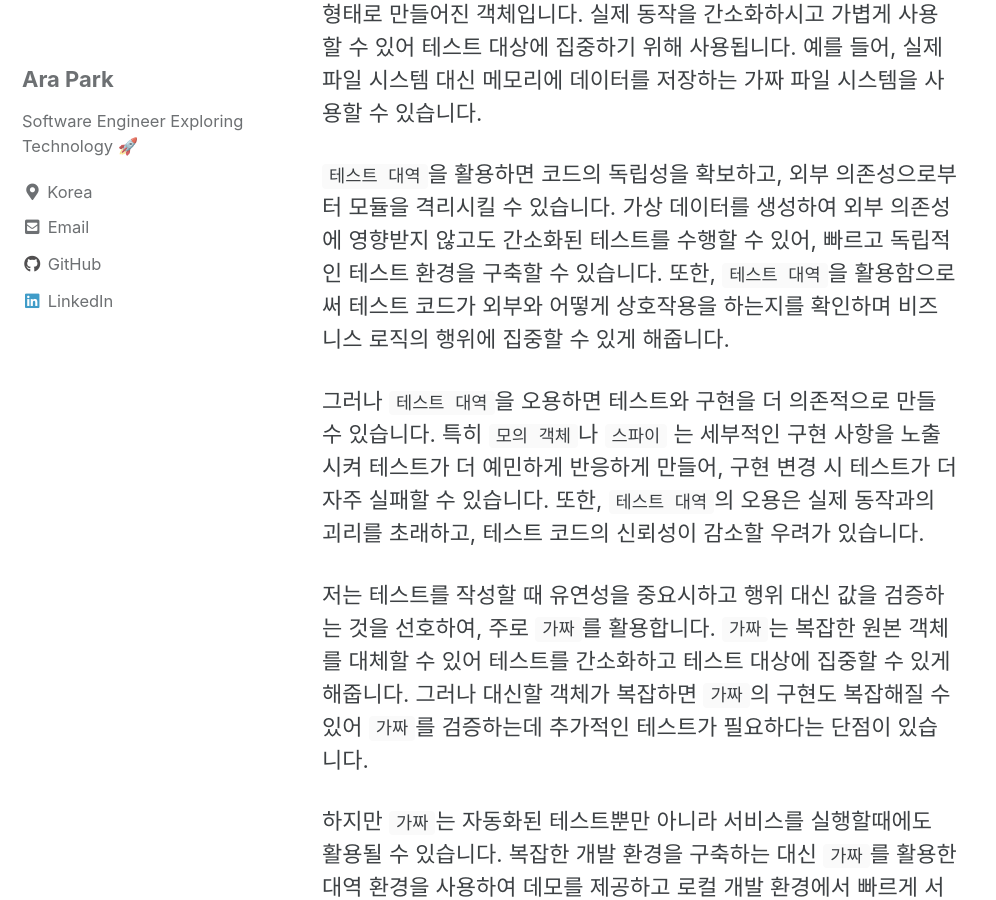
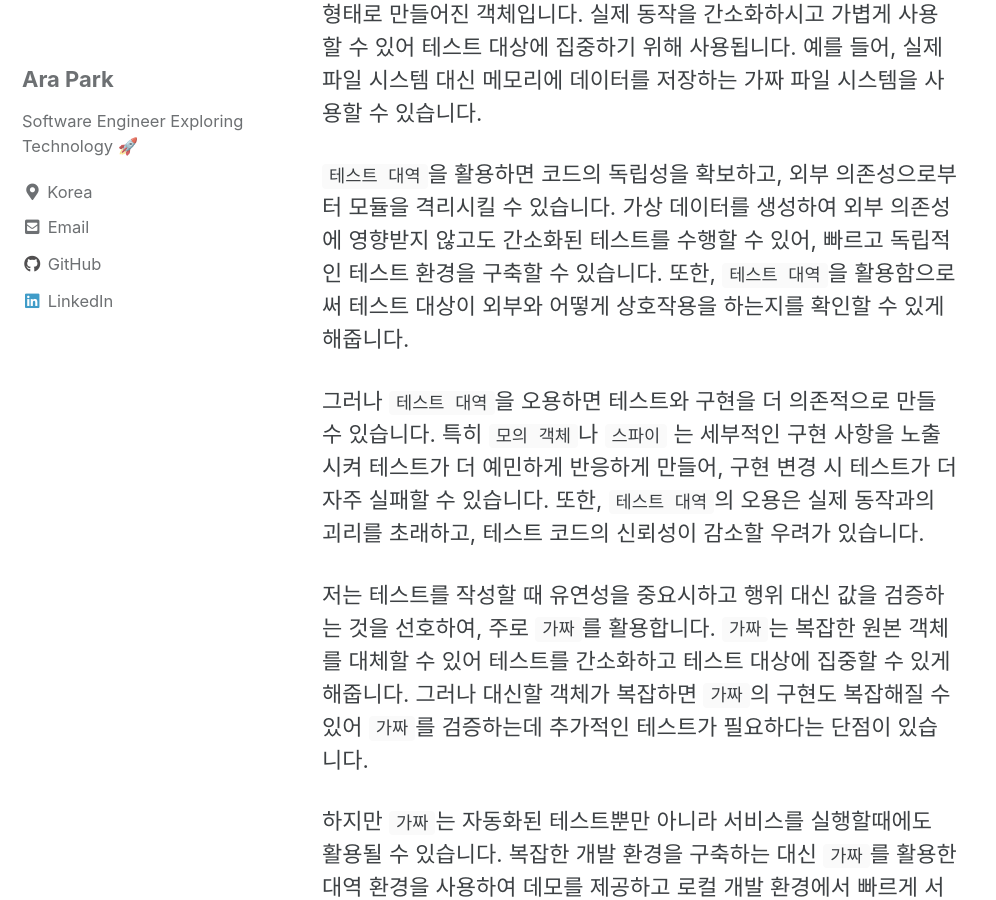
Before and after one commit to siyul-park/siyul-park.github.io, a Jekyll site: the page built from _posts/2023-12-30-tdd-in-agile.md, in a window 1280 px wide and 900 px high, scrolled down 5986 px. Shown: the whole window, without its empty margins (0-996 px from the left). Built offline with Jekyll 4.4.1, drawn with Linux system fonts in a browser that asks for light colours; cached includes are drawn as plain includes; comment, search, counter and statistics services are not loaded.

Commit message:
fix: tdd-in-agile

```diff
--- a/_posts/2023-12-30-tdd-in-agile.md
+++ b/_posts/2023-12-30-tdd-in-agile.md
@@ -82,7 +82,7 @@ TDD는 3가지의 단계를 짧은 주기 동안 반복합니다.
 
 **가짜 (Fake):** 실제로 동작하는 구현이지만, 특정 테스트를 위해 가벼운 형태로 만들어진 객체입니다. 실제 동작을 간소화하시고 가볍게 사용할 수 있어 테스트 대상에 집중하기 위해 사용됩니다. 예를 들어, 실제 파일 시스템 대신 메모리에 데이터를 저장하는 가짜 파일 시스템을 사용할 수 있습니다.
 
-`테스트 대역`을 활용하면 코드의 독립성을 확보하고, 외부 의존성으로부터 모듈을 격리시킬 수 있습니다. 가상 데이터를 생성하여 외부 의존성에 영향받지 않고도 간소화된 테스트를 수행할 수 있어, 빠르고 독립적인 테스트 환경을 구축할 수 있습니다. 또한, `테스트 대역`을 활용함으로써 테스트 코드가 외부와 어떻게 상호작용을 하는지를 확인하며 비즈니스 로직의 행위에 집중할 수 있게 해줍니다.
+`테스트 대역`을 활용하면 코드의 독립성을 확보하고, 외부 의존성으로부터 모듈을 격리시킬 수 있습니다. 가상 데이터를 생성하여 외부 의존성에 영향받지 않고도 간소화된 테스트를 수행할 수 있어, 빠르고 독립적인 테스트 환경을 구축할 수 있습니다. 또한, `테스트 대역`을 활용함으로써 테스트 대상이 외부와 어떻게 상호작용을 하는지를 확인할 수 있게 해줍니다.
 
 그러나 `테스트 대역`을 오용하면 테스트와 구현을 더 의존적으로 만들 수 있습니다. 특히 `모의 객체`나 `스파이` 는 세부적인 구현 사항을 노출시켜 테스트가 더 예민하게 반응하게 만들어, 구현 변경 시 테스트가 더 자주 실패할 수 있습니다. 또한, `테스트 대역`의 오용은 실제 동작과의 괴리를 초래하고, 테스트 코드의 신뢰성이 감소할 우려가 있습니다.
 
```
